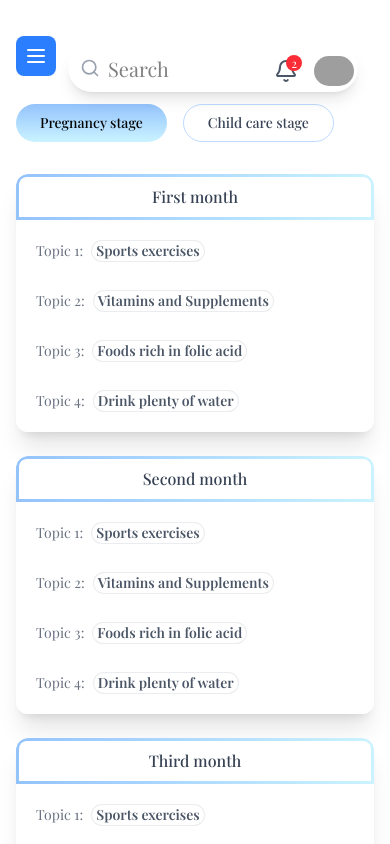
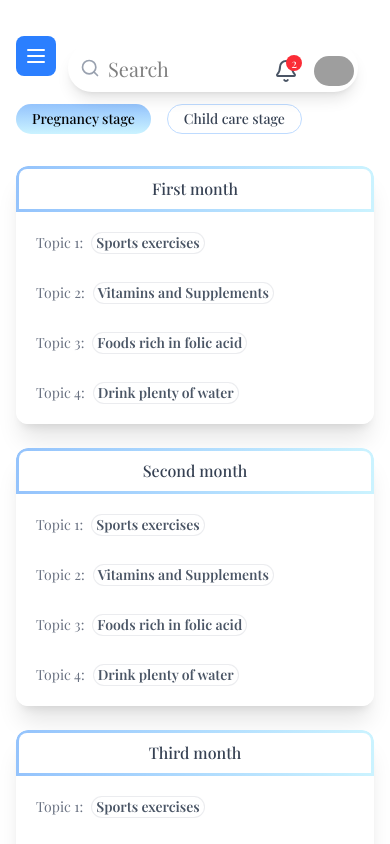
Before and after one commit to Aboodbr/mamativity-web, a React (Vite) app: page /admin/content-management in a window 390 px wide. Shown: the top 844 px of the page. Built offline with nearby package versions, Linux system fonts and the light colour scheme; no server answers; grey boxes are pictures that could not be loaded; a web font is replaced by a local one.

Commit message:
refactor ContentManagement component for improved button styling and spacing

```diff
--- a/src/pages/admin/ContentManagement.jsx
+++ b/src/pages/admin/ContentManagement.jsx
@@ -41,7 +41,7 @@ export default function ContentManagement() {
         <button
           onClick={() => setActiveTab("pregnancy")}
           className={cn(
-            "px-6 py-2 rounded-full text-sm font-medium transition-colors",
+            "px-4 py-1 md:px-6 md:py-2 rounded-full text-sm font-medium transition-colors",
             activeTab === "pregnancy"
               ? "bg-gradient-to-b from-[#94c3fc] to-[#CBF3FF] border-none"
               : "bg-white border border-blue-200 text-gray-700 hover:bg-gray-50"
@@ -52,7 +52,7 @@ export default function ContentManagement() {
         <button
           onClick={() => setActiveTab("childcare")}
           className={cn(
-            "px-6 py-2 rounded-full text-sm font-medium transition-colors",
+            "px-4 py-1 md:px-6 md:py-2 rounded-full text-sm font-medium transition-colors",
             activeTab === "childcare"
               ? "bg-gradient-to-b from-[#94c3fc] to-[#CBF3FF] border-none"
               : "bg-white border border-blue-200 text-gray-700 hover:bg-gray-50"
```
